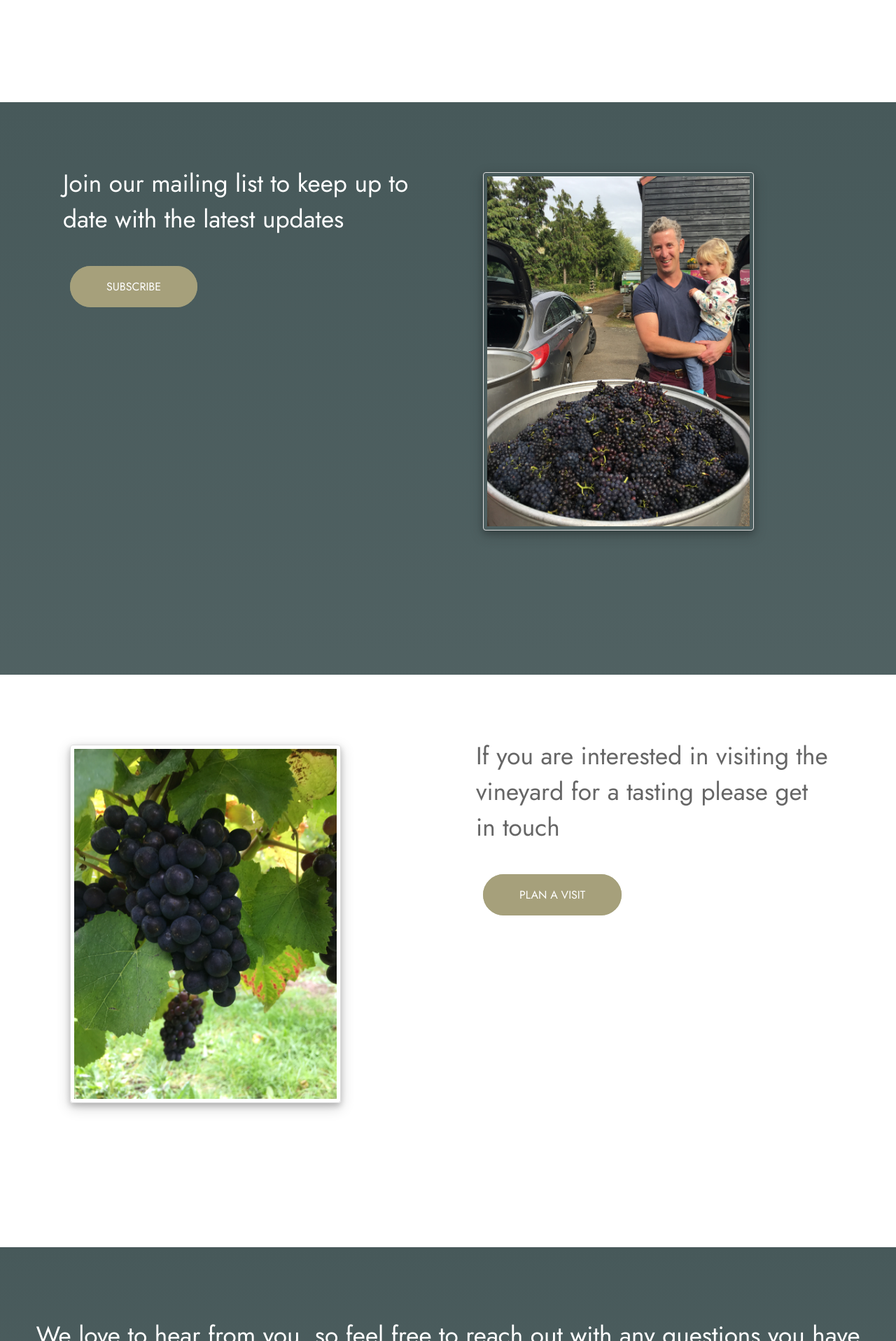
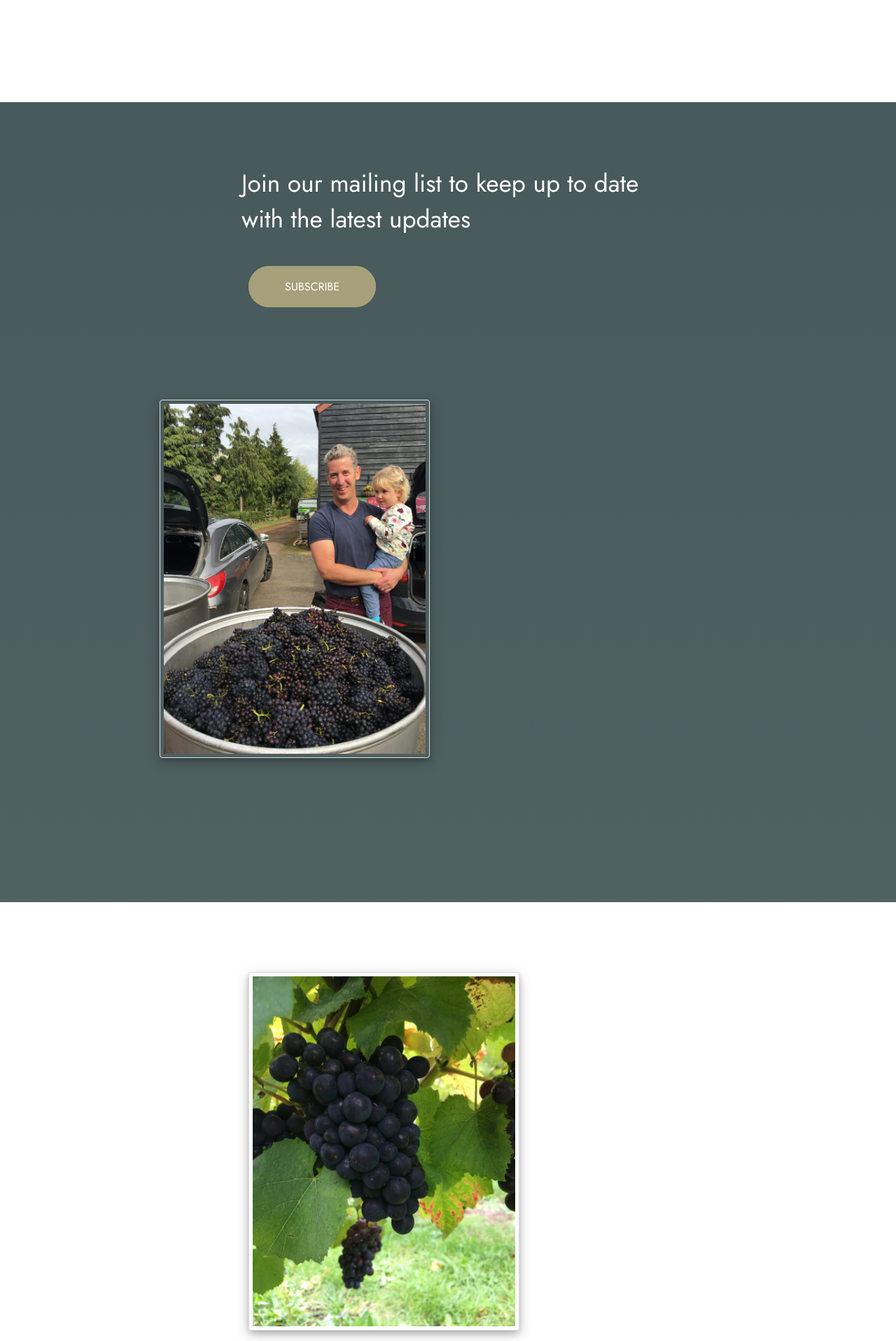
Before and after one commit to seblawson11/CoopersCroft, a Jekyll site: the page built from index.html, in a window 1280 px wide. Shown: the part 1295-3211 px from the top of the page at 70% size. Built offline with Jekyll 4.4.1, drawn with Linux system fonts in a browser that asks for light colours.

Commit message:
homepage imgs

```diff
--- a/_sass/homepage.scss
+++ b/_sass/homepage.scss
@@ -29,9 +29,11 @@
 }
 
 .homepage-container {
-  display: flex;
 	padding: 50px;
-	justify-content: center;
+	display: flex;
+	display: -webkit-flex;
+	flex-wrap: wrap;
+	justify-content: space-around;
 
 	.homepage-image1 img {
 		height: 500px;
@@ -57,12 +59,6 @@
 		width: 50%;
 		padding: 30px;
 	}
-
-	@media screen and (max-width: 600px) {
-		.column .text .editable .homepage-image1 {
-			width: 100%;
-		}
-	}
 }
 
 .row:after {
```
